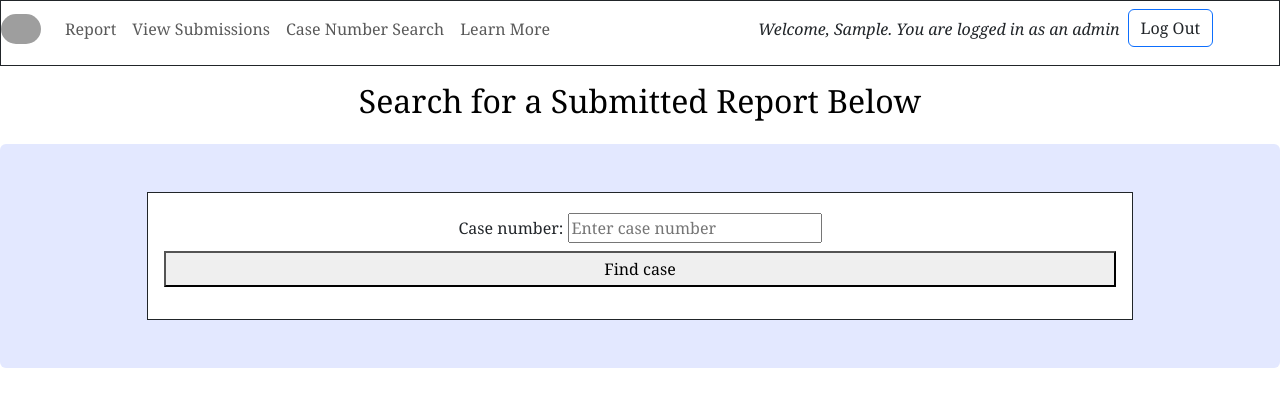
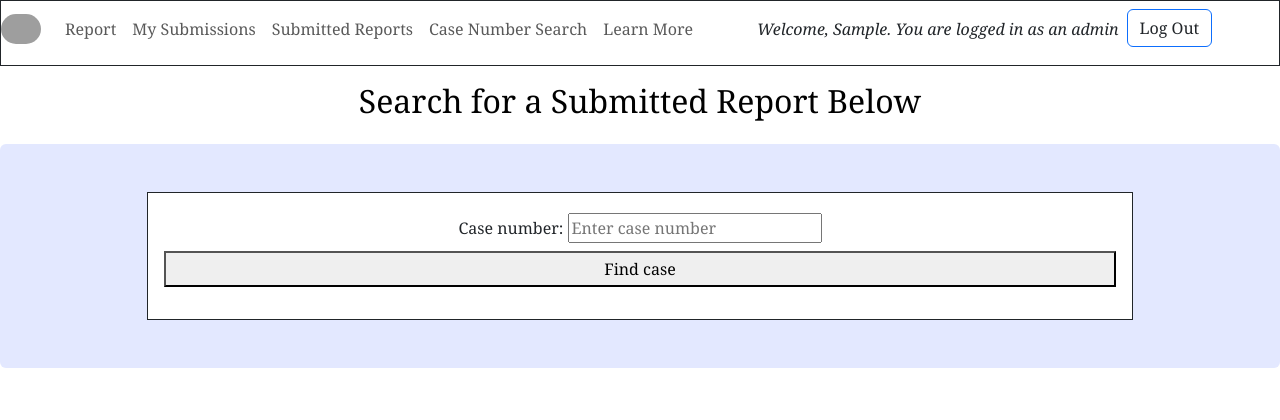
Before and after one commit to ashley-sokol/SemesterProject, a Django app: page /workplace_violation_app/case_search in a window 1280 px wide. Shown: the top 420 px of the page. Run offline with Django 5.2, Linux system fonts and the light colour scheme; the visitor is signed in with stand-in values (Sample User, id 1); some libraries are stand-ins or nearby versions; grey boxes are pictures that could not be loaded.

```diff
--- a/workplace_violation_app/templates/workplace_violation_app/base.html
+++ b/workplace_violation_app/templates/workplace_violation_app/base.html
@@ -61,8 +61,11 @@
         </li>
         {% else %}
           {% if user.is_authenticated and user.is_admin %}
+        <li class="nav-item">
+          <a href="{% url 'workplace_violation_app:user_submissions' %}" class="nav-link" href="{% url 'workplace_violation_app:index' %}" class="btn btn-outline-primary text-center">My Submissions</a>
+        </li>
           <li class="nav-item">
-          <a href="{% url 'workplace_violation_app:submissions_table' %}" class="nav-link" href="{% url 'workplace_violation_app:submissions_table' %}" class="btn btn-outline-primary text-center">View Submissions</a>
+          <a href="{% url 'workplace_violation_app:submissions_table' %}" class="nav-link" href="{% url 'workplace_violation_app:submissions_table' %}" class="btn btn-outline-primary text-center">Submitted Reports</a>
         </li>
           {% endif %}
         <li class="nav-item">
@@ -88,9 +91,9 @@
 <!--      {% endif %}-->
 
         {% if user.is_authenticated and user.is_admin %}
-          <div class="p-4" ></div>
-        <div class="p-4" ></div>
-           <div class="p-4" ></div>
+<!--          <div class="p-4" ></div>-->
+<!--        <div class="p-4" ></div>-->
+<!--           <div class="p-4" ></div>-->
         <div class="p-4" ></div>
         <li class="nav-item p-2 navbar-nav navbar-right text-dark fst-italic"> Welcome, {{ user.username|title }}. You are logged in as an admin </li>
         <li class="nav-item navbar-right">
```
